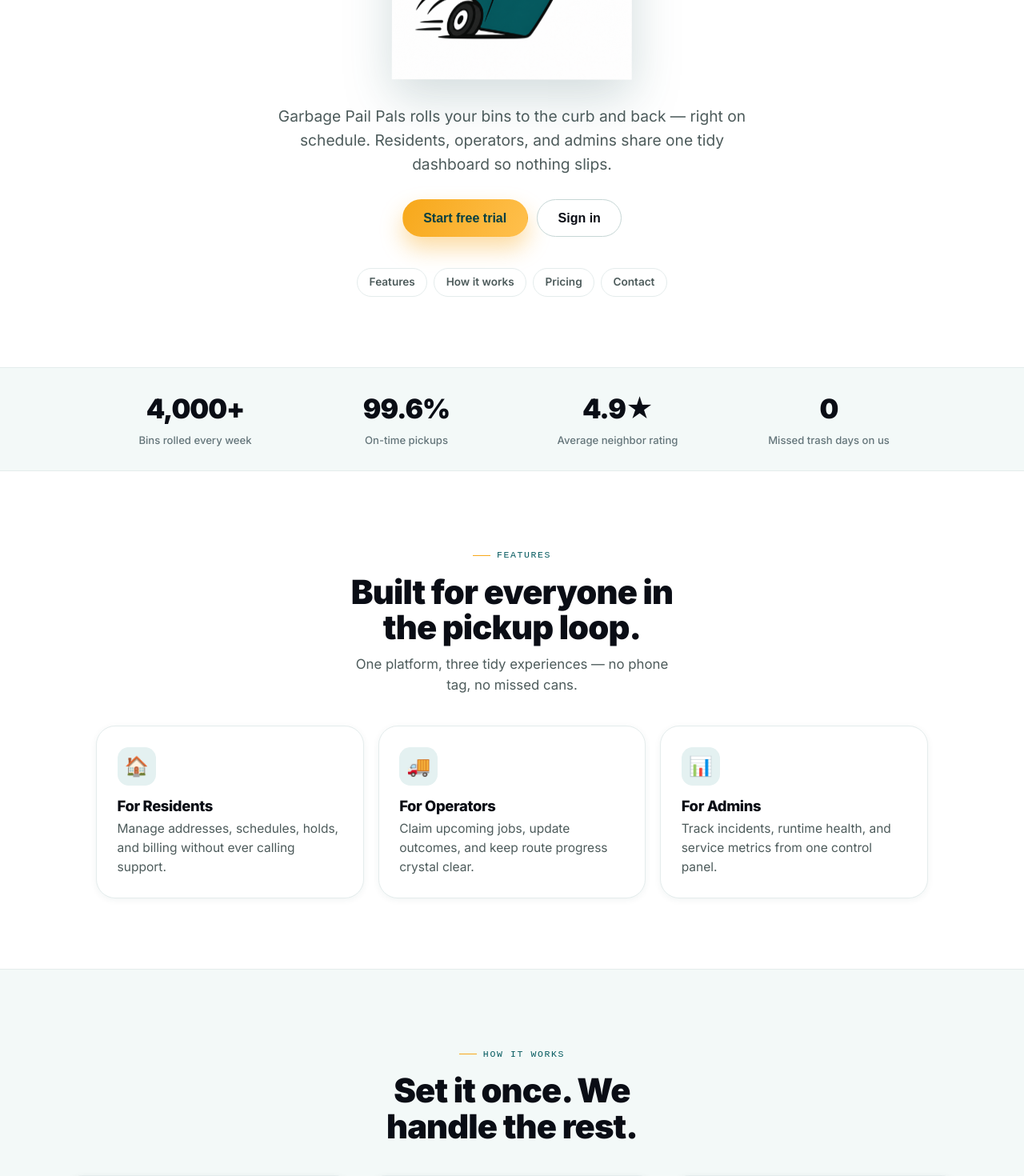
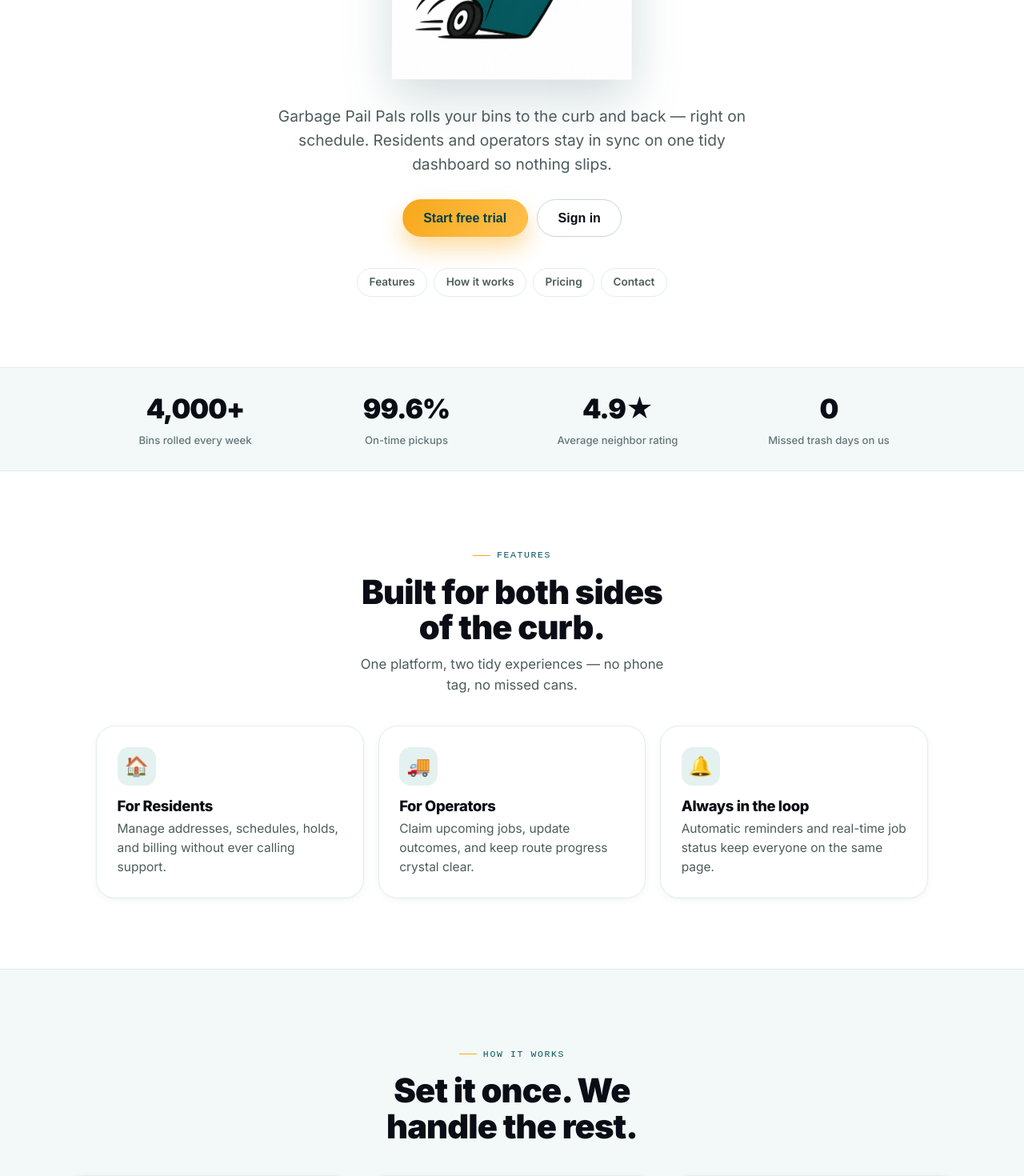
Before and after one commit to auz1111/garbagepailpals, a React (Vite) app in the folder apps/web/: page / in a window 1280 px wide. Shown: the part 580-2050 px from the top of the page at 80% size. Built offline with nearby package versions, Linux system fonts and the light colour scheme; no server answers; a web font is replaced by a local one.

Commit message:
Removed admin text from marketing

```diff
--- a/apps/web/src/App.tsx
+++ b/apps/web/src/App.tsx
@@ -160,7 +160,7 @@ export function App() {
                   />
                   <p className="subtext">
                     Garbage Pail Pals rolls your bins to the curb and back — right on schedule.
-                    Residents, operators, and admins share one tidy dashboard so nothing slips.
+                    Residents and operators stay in sync on one tidy dashboard so nothing slips.
                   </p>
                   <div className="landing-actions">
                     <button type="button" className="cta-primary" onClick={() => navigate(primaryActionPath)}>
@@ -204,9 +204,9 @@ export function App() {
                 <section id="features" className="landing-band">
                   <div className="landing-band-header center">
                     <p className="eyebrow">Features</p>
-                    <h3>Built for everyone in the pickup loop.</h3>
+                    <h3>Built for both sides of the curb.</h3>
                     <p className="subtext">
-                      One platform, three tidy experiences — no phone tag, no missed cans.
+                      One platform, two tidy experiences — no phone tag, no missed cans.
                     </p>
                   </div>
                   <div className="landing-grid">
@@ -221,9 +221,9 @@ export function App() {
                       <p>Claim upcoming jobs, update outcomes, and keep route progress crystal clear.</p>
                     </article>
                     <article className="landing-card">
-                      <div className="card-icon" aria-hidden="true">📊</div>
-                      <h4>For Admins</h4>
-                      <p>Track incidents, runtime health, and service metrics from one control panel.</p>
+                      <div className="card-icon" aria-hidden="true">🔔</div>
+                      <h4>Always in the loop</h4>
+                      <p>Automatic reminders and real-time job status keep everyone on the same page.</p>
                     </article>
                   </div>
                 </section>
@@ -290,11 +290,11 @@ export function App() {
                     <article className="landing-card">
                       <h4>Pro Ops</h4>
                       <p className="price">$89<span>/month</span></p>
-                      <p>For property managers who need operator workflows and reporting.</p>
+                      <p>For property managers juggling multiple addresses and operator scheduling.</p>
                       <ul className="plan-features">
                         <li>Multiple addresses</li>
                         <li>Operator job assignment</li>
-                        <li>Admin reporting dashboards</li>
+                        <li>Service reports &amp; history</li>
                       </ul>
                       <button type="button" className="plan-cta" onClick={() => navigate("/auth")}>
                         Go Pro Ops
--- a/apps/web/src/styles.css
+++ b/apps/web/src/styles.css
@@ -271,21 +271,7 @@ a {
 
 .landing-hero h2 .accent {
   color: var(--teal);
-  position: relative;
   white-space: nowrap;
-}
-
-.landing-hero h2 .accent::after {
-  content: "";
-  position: absolute;
-  left: 0;
-  right: 0;
-  bottom: 0.06em;
-  height: 0.14em;
-  background: var(--gold);
-  border-radius: 999px;
-  z-index: -1;
-  opacity: 0.85;
 }
 
 .landing-hero .subtext {
```
